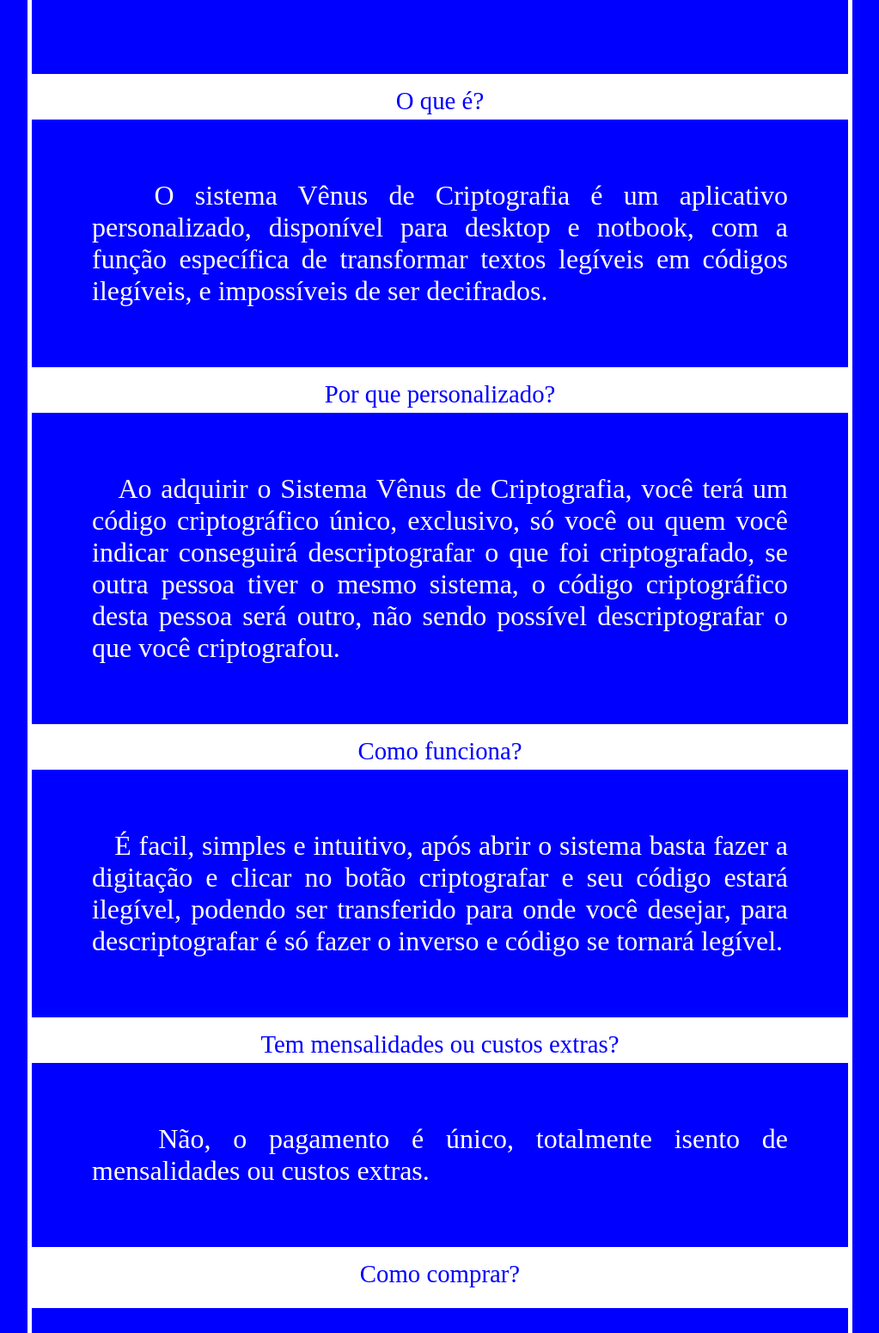
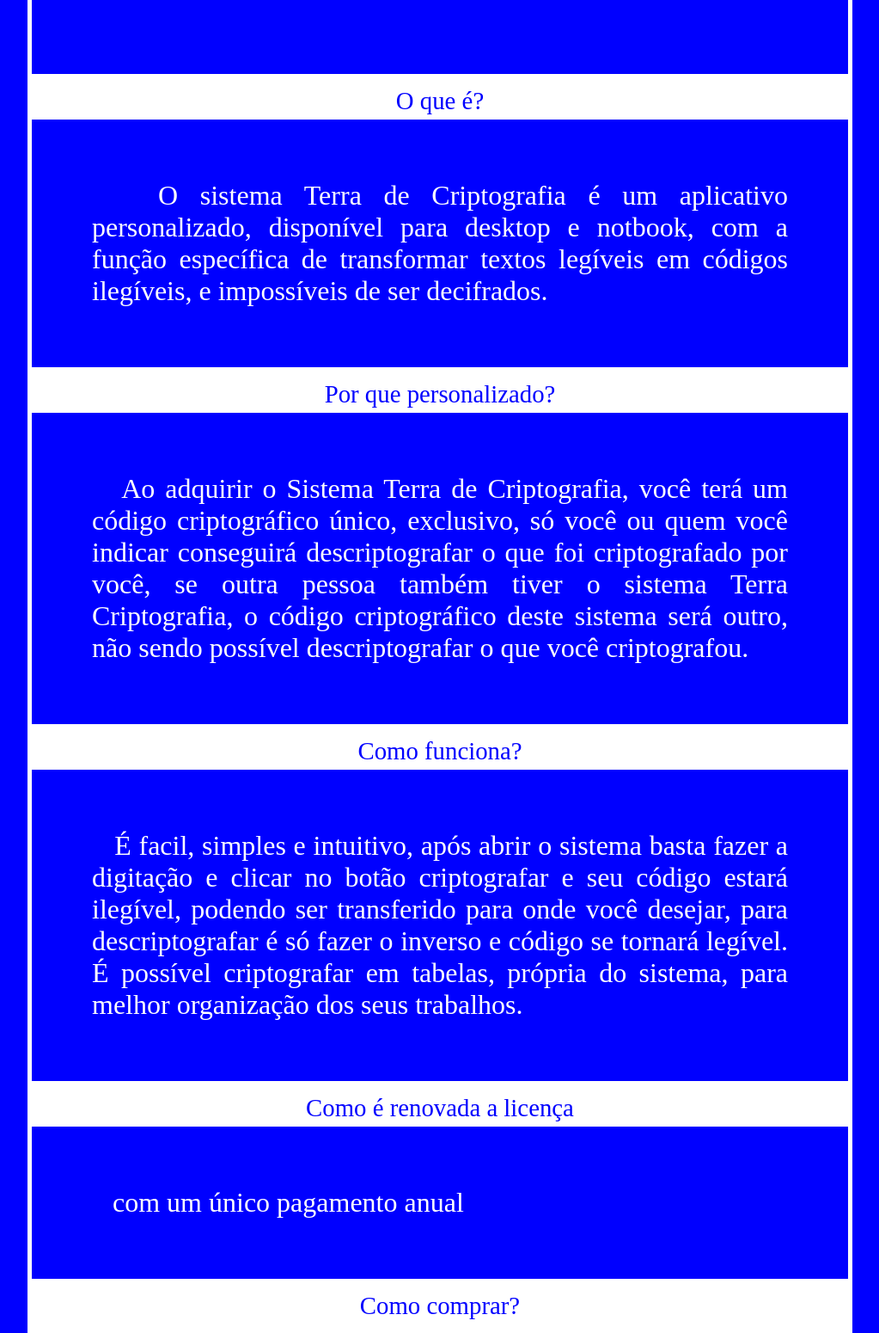
Before and after one commit to terracriptografia/terracriptografia.github.io, a plain HTML site: page index.html in a window 1280 px wide. Shown: the part 2360-3910 px from the top of the page at 86% size, without its empty margins (128-1151 px from the left). Drawn offline with Linux system fonts and the light colour scheme.

Commit message:
alterações3005202206:53

```diff
--- a/index.html
+++ b/index.html
@@ -18,8 +18,8 @@
 <div class="aparece">
 			<div class="fotos_do_rotativo">
 				<div class="slide">
-					<img src="imagens/banner_rotativo_terra.png"alt="imagem4" title="Terra" class="slide_imagem">
-					<img src="imagens/banner_rotativo_terra_2.png"alt="imagem5" title="Terra" class="slide_imagem">
+					<img src="imagens/banner_rotativo_terra.png"alt="imagem4" title="Terra Criptografia" class="slide_imagem">
+					<img src="imagens/banner_rotativo_terra_2.png"alt="imagem5" class="slide_imagem">
 				</div>
 		   	 </div>
 		</div>
@@ -101,33 +101,33 @@
 
 		 	<!--O QUE É #QUARTO INÍCIO-->
 	 	 	<div class="titulo" id="quarto">O que é?</div>
-	 		<div class="borda2">&nbsp;&nbsp; O sistema Vênus de Criptografia é um aplicativo personalizado, disponível para desktop e notbook, com a função específica de transformar textos legíveis em códigos ilegíveis, e impossíveis de ser decifrados.</div>
+	 		<div class="borda2">&nbsp;&nbsp; O sistema Terra de Criptografia é um aplicativo personalizado, disponível para desktop e notbook, com a função específica de transformar textos legíveis em códigos ilegíveis, e impossíveis de ser decifrados.</div>
 		 	<!--O QUE É #QUARTO FIM-->
 
 		 	<!--POR QUE PERSONALIZADO #QUINTO INÍCIO-->
 		 	<div class="titulo" id="quinto">Por que personalizado?</div>
-	 		<div class="borda2">&nbsp;&nbsp; Ao adquirir o Sistema Vênus de Criptografia, você terá um código criptográfico único, exclusivo, só você ou quem você indicar conseguirá descriptografar o que foi criptografado, se outra pessoa tiver o mesmo sistema, o código criptográfico desta pessoa será outro, não sendo possível descriptografar o que você criptografou.</div>
+	 		<div class="borda2">&nbsp;&nbsp; Ao adquirir o Sistema Terra de Criptografia, você terá um código criptográfico único, exclusivo, só você ou quem você indicar conseguirá descriptografar o que foi criptografado por você, se outra pessoa também tiver o sistema Terra Criptografia, o código criptográfico deste sistema será outro, não sendo possível descriptografar o que você criptografou.</div>
 		 	<!--POR QUE PERSONALIZADO #QUINTO FIM-->
 
 		 	<!--COMO FUNCIONA #SEXTO INÍCIO-->
 	 		<div class="titulo" id="sexto">Como funciona?</div>
-	 		<div class="borda2">&nbsp;&nbsp; É facil, simples e intuitivo, após abrir o sistema basta fazer a digitação e clicar no botão criptografar e seu código estará ilegível, podendo ser transferido para onde você desejar, para descriptografar é só fazer o inverso e código se tornará legível.</div>
+	 		<div class="borda2">&nbsp;&nbsp; É facil, simples e intuitivo, após abrir o sistema basta fazer a digitação e clicar no botão criptografar e seu código estará ilegível, podendo ser transferido para onde você desejar, para descriptografar é só fazer o inverso e código se tornará legível. É possível criptografar em tabelas, própria do sistema, para melhor organização dos seus trabalhos.</div>
 		 	<!--COMO FUNCIONA #SEXTO FIM-->
 
 		 	<!--TEM MENSALIDADES OU CUSTOS EXTRAS #SETIMO INÍCIO-->
-		 	<div class="titulo" id="setimo">Tem mensalidades ou custos extras?</div>
-	 		<div class="borda2">&nbsp;&nbsp; Não, o pagamento é único, totalmente isento de mensalidades ou custos extras.</div>
+		 	<div class="titulo" id="setimo">Como é renovada a licença</div>
+	 		<div class="borda2">&nbsp;&nbsp; com um único pagamento anual</div>
 		 	<!--TEM MENSALIDADES OU CUSTOS EXTRAS #SETIMO FIM-->
 
 		 	<!--COMO COMPRAR #OITAVO INÍCIO-->
 		 	<div class="titulo" id="oitavo">Como comprar?</div>
 		 	<br>
-	 		<div class="borda2">&nbsp;&nbsp; Baixando o Sistema Vênus de Criptografia, através do link que forneceremos, você poderá testá-lo por sete dias. Após este período o sistema exibirá uma mensagem onde constará um código de 4 números, e sua senha atual não será mais válida. Caso você deseje adquiri-lo, entre em contato pelos canais disponíveis, fornecendo o código de 4 números e seguindo as instruções para pagamento, após recebermos a confirmação do pagamento, enviaremos orientações para o desbloqueio do sistema.</div>
+	 		<div class="borda2">&nbsp;&nbsp; Baixando o Sistema Terra de Criptografia,  você poderá testá-lo por sete dias. Após este período o sistema exibirá uma mensagem onde constará um código de 4 números, e sua senha atual não será mais válida. Caso você deseje adquiri-lo, entre em contato pelos canais disponíveis, fornecendo o código de 4 números, que será exibido por ocasião do travamento após 7 dias, e seguindo as instruções para pagamento, após recebermos a confirmação do pagamento, enviaremos orientações para o desbloqueio do sistema.</div>
 		 	<!--COMO COMPRAR #OITAVO FIM-->
 
 		 	<!--QUANTO CUSTA #NONO INÍCIO-->
 		 	<div class="titulo" id="nono">Quanto custa?</div>
-	 		<div class="borda2">&nbsp;&nbsp; Um único pagamento de R$ 69,90.</div>
+	 		<div class="borda2">&nbsp;&nbsp;R$ 69,90/ano.</div>
 		 	<!--QUANTO CUSTA #NONO FIM-->
 
 		 	<!--EM QUANTOS COMPUTADORES POSSO USAR O PROGRAMA #DECIMO INÍCIO-->
@@ -143,7 +143,7 @@
 
 	 		<!--#COMO BAIXAR DECIMO_SEGUNDO INÍCIO-->
 	 		<div class="titulo" id="decimo_segundo">Como baixar?</div>
-	 		<div class="borda2">&nbsp;&nbsp; Por se tratar de um programa personalizado, é necessário que você entre em contato para solicitar um link para download, importante salientar que só você terá acesso a este link, garantindo assim a integridade da personalização.</div>
+	 		<div class="borda2">&nbsp;&nbsp; Basta clicar em Dowload nesta página</div>
 	 		<!--#COMO BAIXAR DECIMO_SEGUNDO FIM-->
 
 
```
